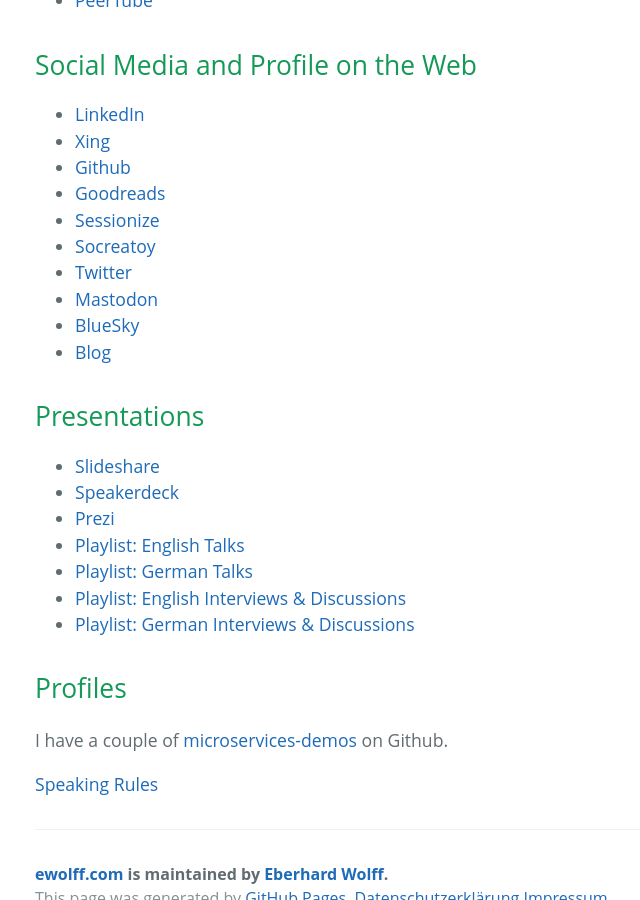
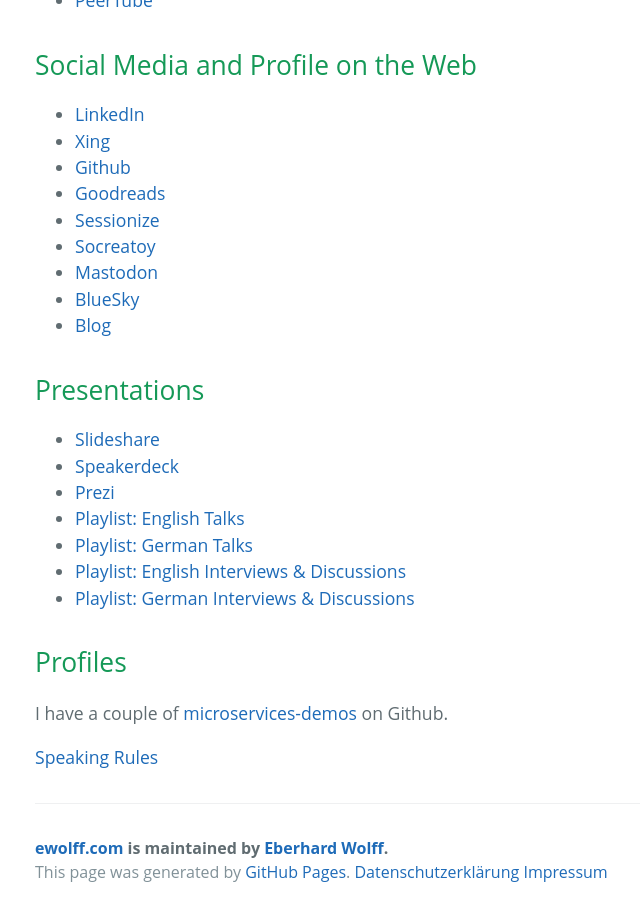
Before and after one commit to ewolff/ewolff.com, a Jekyll site: the page built from index.md, in a window 1280 px wide and 900 px high, scrolled down 1558 px. Shown: the whole window, without its empty margins (189-829 px from the left). Built offline with Jekyll 4.4.1, drawn with Linux system fonts in a browser that asks for light colours; our own code applies the rules of GitHub Pages for plain Markdown files.

Commit message:
Remove Twitter link

```diff
--- a/index.md
+++ b/index.md
@@ -62,7 +62,6 @@
   * [Goodreads](https://goodreads.com/author/show/111923.Eberhard_Wolff)
   * [Sessionize](https://sessionize.com/EberhardWolff/)
   * [Socreatoy](https://www.socreatory.com/de/trainers/eberhard-wolff)
-  * [Twitter](https://twitter.com/ewolff)
   * <a rel="me" href="https://mastodon.social/@ewolff">Mastodon</a>
   * [BlueSky](https://bsky.app/profile/ewolff.bsky.social)
   * [Blog](http://www.heise.de/developer/Continuous-Architecture-2687847.html)
```
